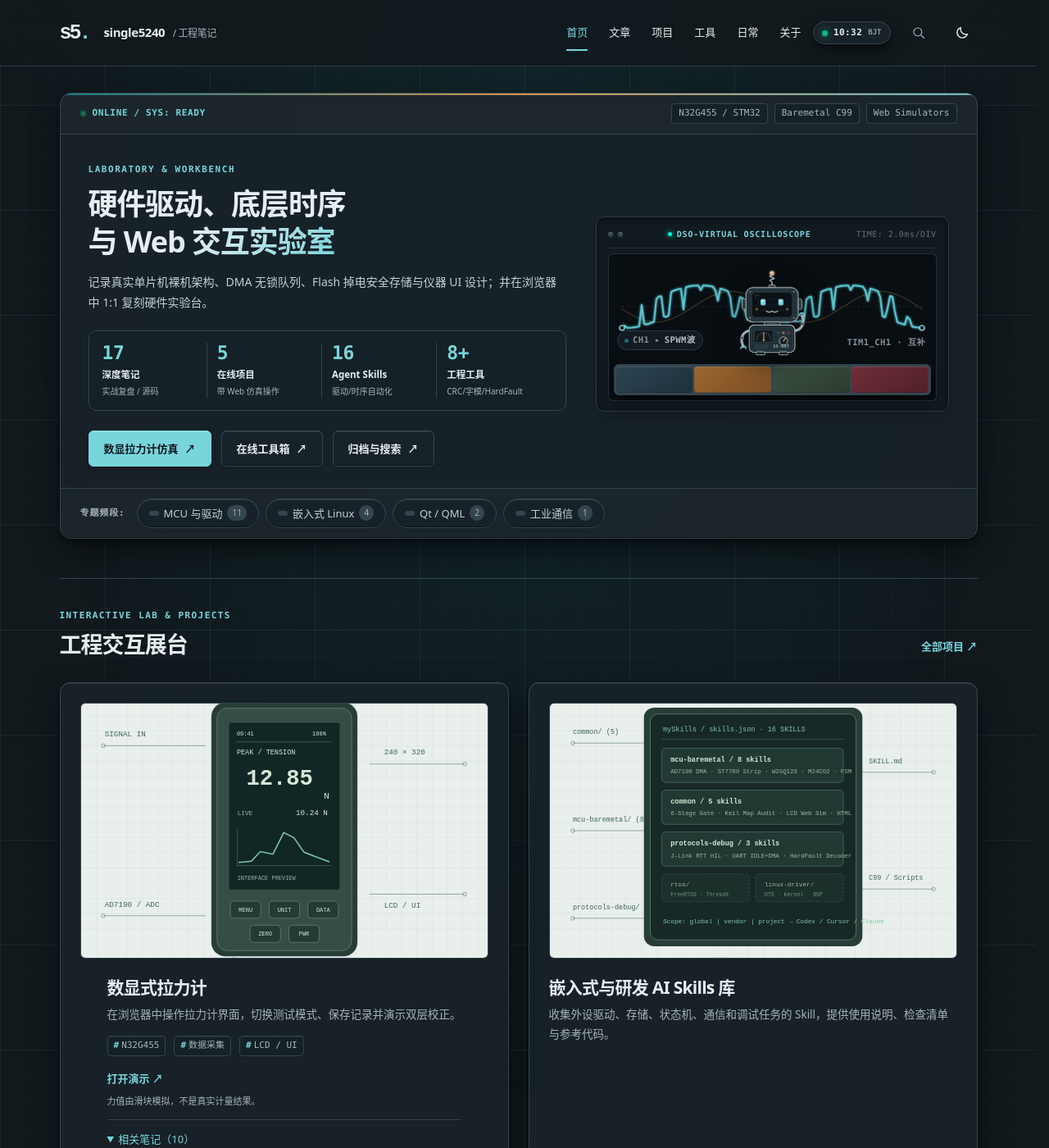
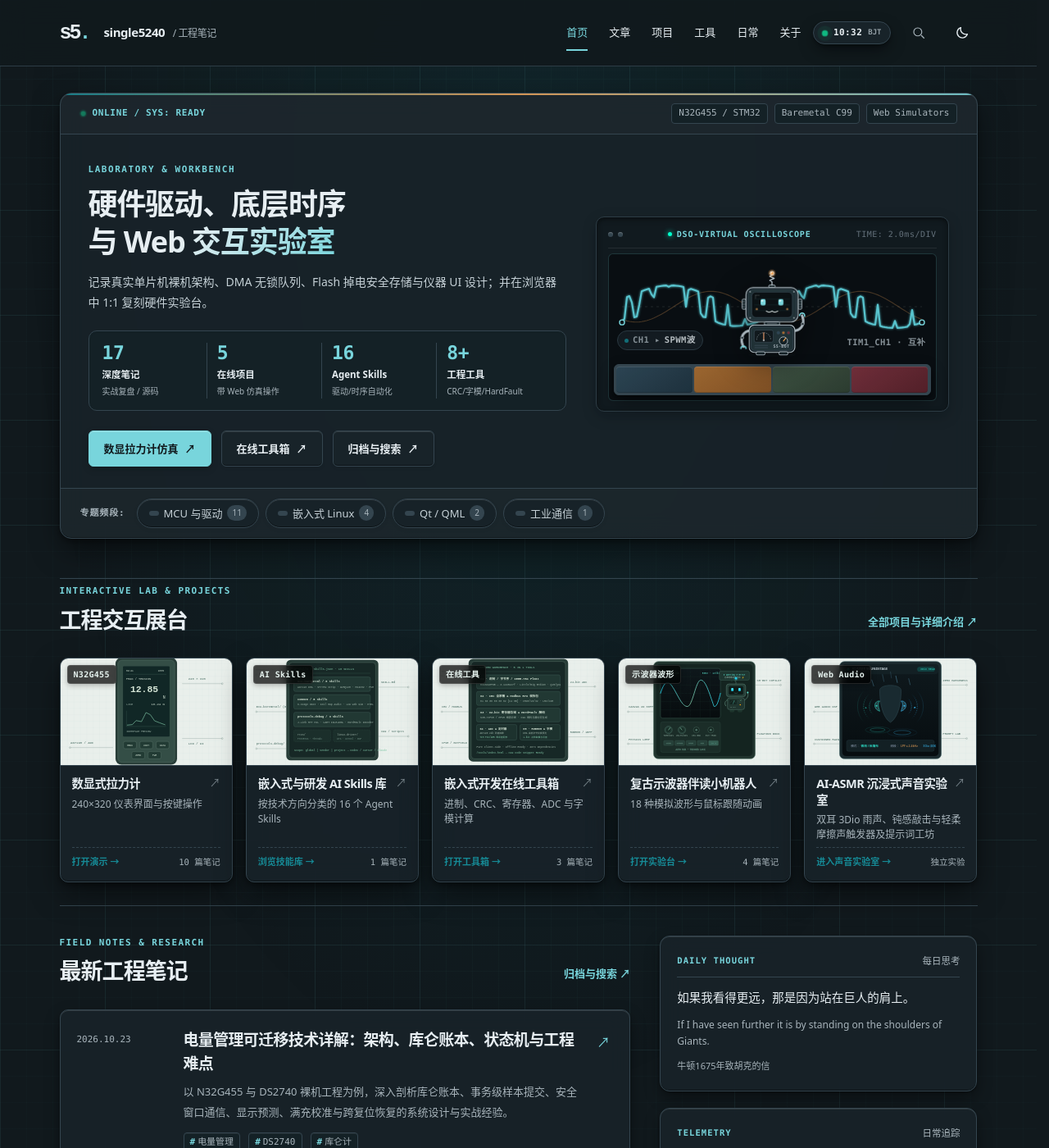
Before and after one commit to single5240/single5240.github.io, a Jekyll site: the page built from index.html, in a window 1280 px wide and 1400 px high. Shown: the whole window at 82% size. Built offline with Jekyll 4.4.1, drawn with Linux system fonts in a browser that asks for light colours; some of the changed text lies outside the part shown.

Commit message:
feat(home): 将主页项目重构为快速预览小卡片矩阵，保留项目页详细介绍

```diff
--- /dev/null
+++ b/_includes/project-mini-card.html
@@ -0,0 +1,30 @@
+<article class="project-mini-card">
+  <a class="project-mini-link" href="{{ include.project.url | relative_url }}" aria-label="{{ include.project.title }}：{{ include.project.subtitle | default: include.project.cta | default: '打开项目' }}">
+    <div class="project-mini-visual">
+      <img src="{{ include.project.image | relative_url }}" width="320" height="200" alt="{{ include.project.image_alt | default: include.project.title }}" loading="lazy">
+      {% if include.project.tags.size > 0 %}
+      <span class="project-mini-chip">{{ include.project.tags.first }}</span>
+      {% endif %}
+    </div>
+    <div class="project-mini-body">
+      <div class="project-mini-head">
+        <h3 class="project-mini-title">{{ include.project.title }}</h3>
+        <span class="project-mini-arrow" aria-hidden="true">↗</span>
+      </div>
+      <p class="project-mini-subtitle">{{ include.project.subtitle | default: include.project.description }}</p>
+      <div class="project-mini-footer">
+        <span class="project-mini-cta">
+          <span>{{ include.project.cta | default: '快速进入' }}</span>
+          <span class="mini-arrow" aria-hidden="true">→</span>
+        </span>
+        <span class="project-mini-note-count">
+          {% if include.project.articles.size > 0 %}
+            {{ include.project.articles.size }} 篇笔记
+          {% else %}
+            独立实验
+          {% endif %}
+        </span>
+      </div>
+    </div>
+  </a>
+</article>
--- a/assets/css/site.css
+++ b/assets/css/site.css
@@ -498,65 +498,236 @@ h3 { font-size: 20px; line-height: 1.5; font-weight: 700; }
 }
 
 /* ==========================================================================
-   工程交互项目展台 (2 列工控网格)
+   工程交互项目展台 (快速预览小卡片矩阵)
    ========================================================================== */
+.workbench-demos-section {
+  padding-top: 6px;
+  padding-bottom: 28px;
+}
+
 .workbench-projects-grid {
   display: grid;
-  grid-template-columns: repeat(2, minmax(0, 1fr));
-  gap: 24px;
+  grid-template-columns: repeat(5, minmax(0, 1fr));
+  gap: 16px;
 }
 
-.workbench-projects-grid .project-feature {
+.project-mini-card {
   display: flex;
   flex-direction: column;
-  margin-bottom: 0;
-  gap: 20px;
-  padding: 24px;
-  height: 100%;
+  background: var(--raised-bg);
+  backdrop-filter: blur(14px);
+  -webkit-backdrop-filter: blur(14px);
+  border: 1px solid var(--line);
+  border-radius: 10px;
+  overflow: hidden;
+  box-shadow: var(--panel-bevel), var(--shadow);
+  transition: transform 0.22s cubic-bezier(0.2, 0, 0, 1),
+              border-color 0.22s ease,
+              box-shadow 0.22s ease;
+  position: relative;
+  min-width: 0;
 }
 
-.workbench-projects-grid .project-feature + .project-feature {
-  margin-top: 0;
+.project-mini-card:hover {
+  transform: translateY(-3px);
+  border-color: var(--accent);
+  box-shadow: var(--panel-bevel), var(--shadow-hover);
 }
 
-.workbench-projects-grid .project-visual {
+.project-mini-link {
+  display: flex;
+  flex-direction: column;
+  height: 100%;
+  text-decoration: none;
+  color: inherit;
+}
+
+.project-mini-link:focus-visible {
+  outline: 2px solid var(--accent);
+  outline-offset: -2px;
+  border-radius: 10px;
+}
+
+.project-mini-visual {
+  position: relative;
   width: 100%;
   aspect-ratio: 16 / 10;
-  display: flex;
-  align-items: center;
-  justify-content: center;
+  background: var(--panel);
+  overflow: hidden;
+  border-bottom: 1px solid var(--line);
 }
 
-.workbench-projects-grid .project-visual img {
+.project-mini-visual img {
   width: 100%;
   height: 100%;
   object-fit: cover;
+  display: block;
+  transition: transform 0.28s ease;
 }
 
-.workbench-projects-grid .project-copy {
+.project-mini-card:hover .project-mini-visual img {
+  transform: scale(1.05);
+}
+
+.project-mini-chip {
+  position: absolute;
+  top: 8px;
+  left: 8px;
+  font-family: ui-monospace, Consolas, monospace;
+  font-size: 10px;
+  font-weight: 600;
+  letter-spacing: 0.03em;
+  padding: 2px 7px;
+  border-radius: 4px;
+  background: rgba(15, 23, 26, 0.78);
+  color: #e5f2ee;
+  backdrop-filter: blur(6px);
+  -webkit-backdrop-filter: blur(6px);
+  border: 1px solid rgba(255, 255, 255, 0.18);
+  pointer-events: none;
+  box-shadow: 0 2px 6px rgba(0, 0, 0, 0.25);
+}
+
+:root[data-theme="dark"] .project-mini-chip {
+  background: rgba(0, 0, 0, 0.72);
+  border-color: rgba(255, 255, 255, 0.12);
+}
+
+.project-mini-body {
+  padding: 12px 14px 14px;
   display: flex;
   flex-direction: column;
   flex-grow: 1;
+  gap: 6px;
 }
 
-.workbench-projects-grid .project-copy h3 {
-  font-size: 21px;
-  margin-bottom: 6px;
+.project-mini-head {
+  display: flex;
+  align-items: flex-start;
+  justify-content: space-between;
+  gap: 6px;
 }
 
-.workbench-projects-grid .project-copy p {
-  font-size: 13.5px;
-  line-height: 1.75;
-  color: var(--muted);
-  flex-grow: 1;
+.project-mini-title {
+  font-size: 14.5px;
+  font-weight: 700;
+  line-height: 1.35;
+  color: var(--ink);
+  margin: 0;
+  transition: color 0.18s ease;
+  display: -webkit-box;
+  -webkit-line-clamp: 2;
+  -webkit-box-orient: vertical;
+  overflow: hidden;
 }
 
-.workbench-projects-grid .project-copy .text-link {
-  margin: 16px 0 8px;
+.project-mini-card:hover .project-mini-title {
+  color: var(--accent);
 }
 
-.workbench-projects-grid .project-notes {
-  margin-top: 12px;
+.project-mini-arrow {
+  font-size: 13px;
+  line-height: 1;
+  color: var(--muted);
+  opacity: 0.65;
+  flex-shrink: 0;
+  transition: transform 0.2s ease, opacity 0.2s ease, color 0.2s ease;
+  margin-top: 2px;
+}
+
+.project-mini-card:hover .project-mini-arrow {
+  color: var(--accent);
+  opacity: 1;
+  transform: translate(2px, -2px);
+}
+
+.project-mini-subtitle {
+  font-size: 12px;
+  line-height: 1.5;
+  color: var(--muted);
+  margin: 0;
+  display: -webkit-box;
+  -webkit-line-clamp: 2;
+  -webkit-box-orient: vertical;
+  overflow: hidden;
+  min-height: 36px;
+}
+
+.project-mini-footer {
+  display: flex;
+  align-items: center;
+  justify-content: space-between;
+  gap: 6px;
+  margin-top: auto;
+  padding-top: 8px;
+  border-top: 1px dashed var(--line);
+  font-size: 11px;
+}
+
+.project-mini-cta {
+  color: var(--accent-dark);
+  font-weight: 600;
+  display: inline-flex;
+  align-items: center;
+  gap: 3px;
+  transition: gap 0.2s ease;
+}
+
+:root[data-theme="dark"] .project-mini-cta {
+  color: var(--accent);
+}
+
+.project-mini-card:hover .project-mini-cta {
+  gap: 5px;
+}
+
+.project-mini-note-count {
+  color: var(--muted);
+  font-size: 10.5px;
+  font-family: ui-monospace, Consolas, monospace;
+}
+
+@media (max-width: 1040px) {
+  .workbench-projects-grid {
+    grid-template-columns: repeat(3, minmax(0, 1fr));
+    gap: 14px;
+  }
+}
+
+@media (max-width: 720px) {
+  .workbench-projects-grid {
+    grid-template-columns: repeat(2, minmax(0, 1fr));
+    gap: 12px;
+  }
+  .project-mini-body {
+    padding: 10px 12px 12px;
+  }
+  .project-mini-title {
+    font-size: 14px;
+  }
+  .project-mini-subtitle {
+    font-size: 11.5px;
+    min-height: 34px;
+  }
+}
+
+@media (max-width: 480px) {
+  .workbench-projects-grid {
+    grid-template-columns: 1fr;
+    gap: 12px;
+  }
+  .project-mini-subtitle {
+    min-height: auto;
+  }
+}
+
+@media (prefers-reduced-motion: reduce) {
+  .project-mini-card,
+  .project-mini-visual img,
+  .project-mini-arrow {
+    transition: none !important;
+    transform: none !important;
+  }
 }
 
 /* ==========================================================================
@@ -739,9 +910,7 @@ h3 { font-size: 20px; line-height: 1.5; font-weight: 700; }
     gap: 28px;
     padding: 26px 20px;
   }
-  .workbench-projects-grid {
-    grid-template-columns: 1fr;
-  }
+
   .deck-split-layout {
     grid-template-columns: 1fr;
     gap: 32px;
--- a/index.html
+++ b/index.html
@@ -119,12 +119,12 @@ section: home
         <div class="eyebrow">INTERACTIVE LAB & PROJECTS</div>
         <h2 id="demos-title">工程交互展台</h2>
       </div>
-      <a class="text-link" href="{{ '/projects/index.html' | relative_url }}">全部项目 ↗</a>
+      <a class="text-link" href="{{ '/projects/index.html' | relative_url }}">全部项目与详细介绍 ↗</a>
     </div>
 
     <div class="workbench-projects-grid">
       {% for project in site.data.projects %}
-        {% include project-card.html project=project %}
+        {% include project-mini-card.html project=project %}
       {% endfor %}
     </div>
   </section>
```
